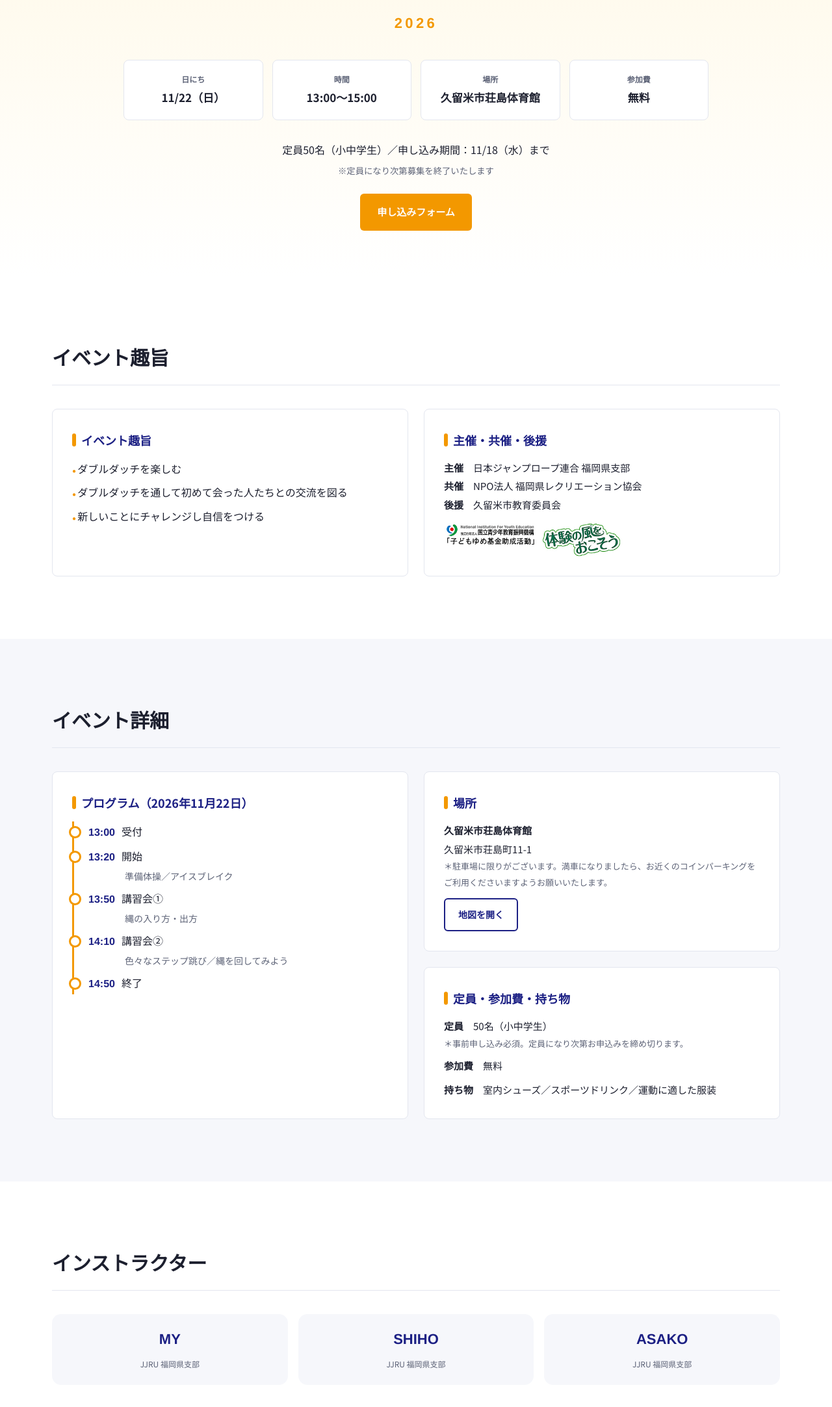
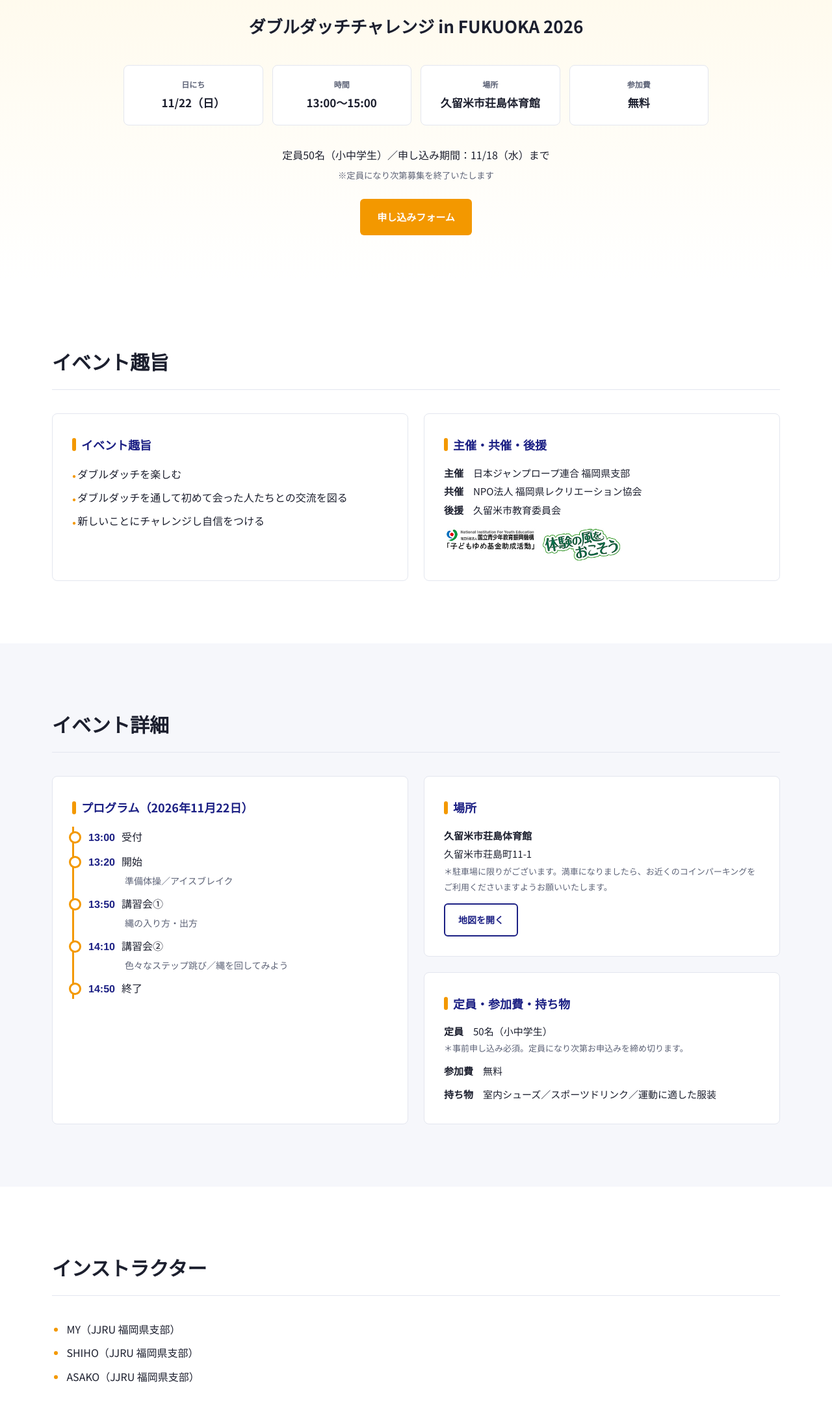
Before and after one commit to yamadai84/jjru-fukuoka, a plain HTML site: page challenge/index.html in a window 1280 px wide. Shown: the part 351-2516 px from the top of the page at 65% size. Drawn offline with Linux system fonts and the light colour scheme.

Commit message:
Add files via upload

```diff
--- a/challenge/index.html
+++ b/challenge/index.html
@@ -17,7 +17,7 @@
 <style>
   .c-hero{padding:120px 0 70px;background:linear-gradient(180deg,#fff7e0,#fff);text-align:center}
   .c-hero img.logo{width:min(440px,80vw);margin:0 auto 18px}
-  .c-hero .year{font-family:var(--en);font-weight:800;font-size:22px;color:var(--orange);letter-spacing:.2em}
+  .c-hero .year{font-weight:700;font-size:clamp(20px,3vw,26px);color:var(--ink);margin-top:6px}
   .c-facts{display:grid;grid-template-columns:repeat(4,1fr);gap:14px;margin:36px auto 30px;max-width:900px}
   .c-facts div{background:#fff;border:1px solid var(--line);border-radius:8px;padding:18px 12px}
   .c-facts small{display:block;font-size:12px;color:var(--muted);font-weight:700}
@@ -37,10 +37,8 @@
   .program li::before{content:"";position:absolute;left:-30px;top:7px;width:13px;height:13px;border-radius:50%;background:#fff;border:3px solid var(--orange)}
   .program time{font-family:var(--en);font-weight:800;color:var(--navy);margin-right:10px}
   .program span{display:block;font-size:14px;color:var(--muted);padding-left:56px}
-  .instructors{display:flex;gap:16px;flex-wrap:wrap}
-  .instructors div{flex:1;min-width:140px;background:var(--bg-soft);border-radius:14px;padding:18px;text-align:center}
-  .instructors b{font-family:var(--en);font-size:22px;display:block;color:var(--navy)}
-  .instructors small{font-size:12px;color:var(--muted)}
+  .instructors{list-style:disc;padding-left:1.4em;display:grid;gap:6px;font-size:16px}
+  .instructors li::marker{color:var(--orange)}
   .past{display:grid;grid-template-columns:repeat(3,1fr);gap:10px}
   .past button{border:0;padding:0;border-radius:12px;overflow:hidden;aspect-ratio:4/3;cursor:zoom-in}
   .past img{width:100%;height:100%;object-fit:cover}
@@ -70,7 +68,7 @@
 <section class="c-hero">
   <div class="wrap">
     <img class="logo" src="../img/top/ddc-logo.png" alt="DOUBLE DUTCH CHALLENGE">
-    <div class="year">2026</div>
+    <h1 class="year">ダブルダッチチャレンジ in FUKUOKA 2026</h1>
     <div class="c-facts">
       <div><small>日にち</small><b>11/22（日）</b></div>
       <div><small>時間</small><b>13:00〜15:00</b></div>
@@ -141,11 +139,11 @@
 <section>
   <div class="wrap">
     <div class="sec-head reveal"><div class="ja">インストラクター</div></div>
-    <div class="instructors reveal">
-      <div><b>MY</b><small>JJRU 福岡県支部</small></div>
-      <div><b>SHIHO</b><small>JJRU 福岡県支部</small></div>
-      <div><b>ASAKO</b><small>JJRU 福岡県支部</small></div>
-    </div>
+    <ul class="instructors reveal">
+      <li>MY（JJRU 福岡県支部）</li>
+      <li>SHIHO（JJRU 福岡県支部）</li>
+      <li>ASAKO（JJRU 福岡県支部）</li>
+    </ul>
     <div class="c-card reveal" style="margin-top:36px">
       <h3>注意事項</h3>
       <p><b>【感染症対策について】</b><br>体調のすぐれない方、発熱や風邪症状のある方は参加をご遠慮いただきますようお願いいたします。</p>
```
Also changed, not shown: fddf/fddf.css (+10 -0 lines), fddf/index.html (+3 -3 lines), index.html (+2 -2 lines), img/top/jjru-logo-blue.jpg.
